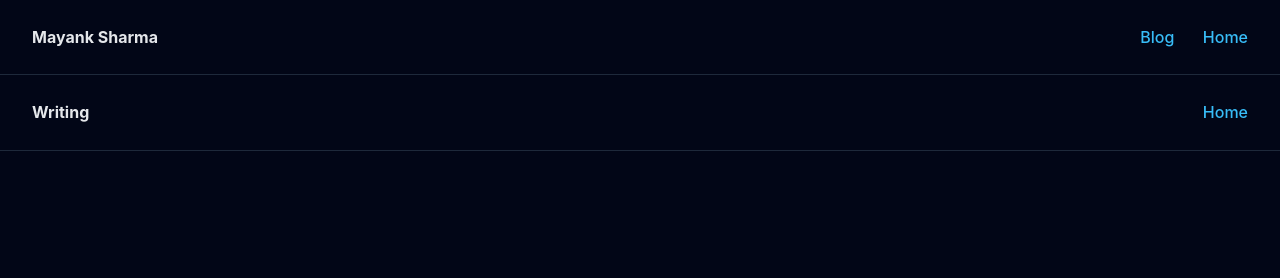
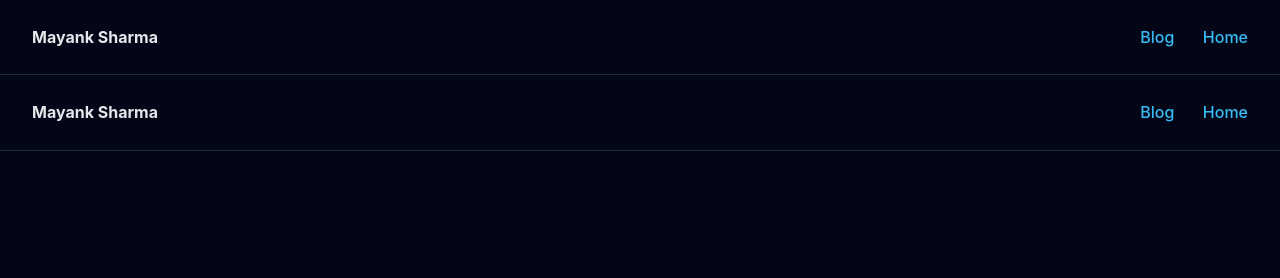
Before and after one commit to mayank1101/mayank1101.github.io, a Jekyll site: the page built from blog.html, in a window 1280 px wide. Shown: the top 278 px of the page. Built offline with Jekyll 4.4.1, drawn with Linux system fonts in a browser that asks for light colours.

```diff
--- a/_config.yml
+++ b/_config.yml
@@ -1,3 +1,10 @@
 markdown: kramdown
 highlighter: rouge
 theme: null
+
+kramdown:
+  input: GFM
+  syntax_highlighter: rouge
+  syntax_highlighter_opts:
+    block:
+      line_numbers: false
--- a/blog.html
+++ b/blog.html
@@ -4,8 +4,11 @@ title: Blog
 ---
 
 <nav class="nav">
-  <strong>Writing</strong>
-  <a href="/">Home</a>
+  <strong>Mayank Sharma</strong>
+  <div>
+    <a href="/blog.html">Blog</a>
+    <a href="/">Home</a>
+  </div>
 </nav>
 
 <div class="container section fade-in">
```
